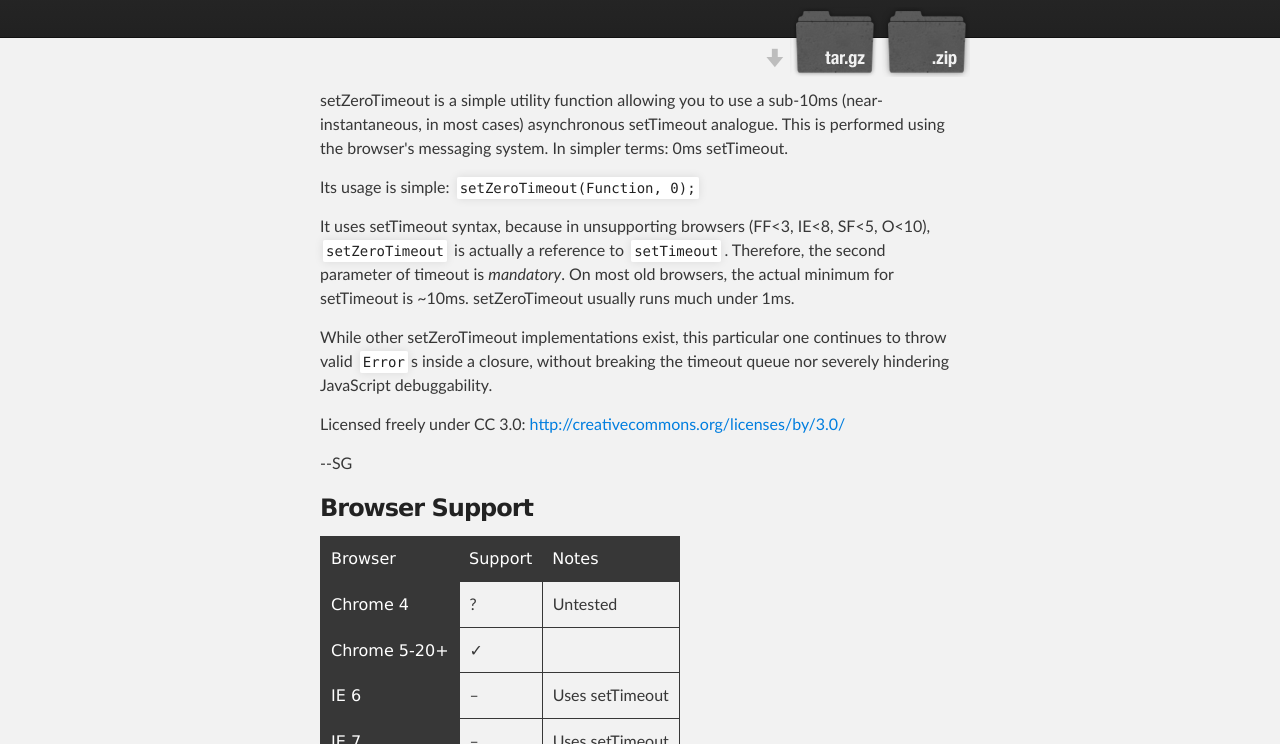
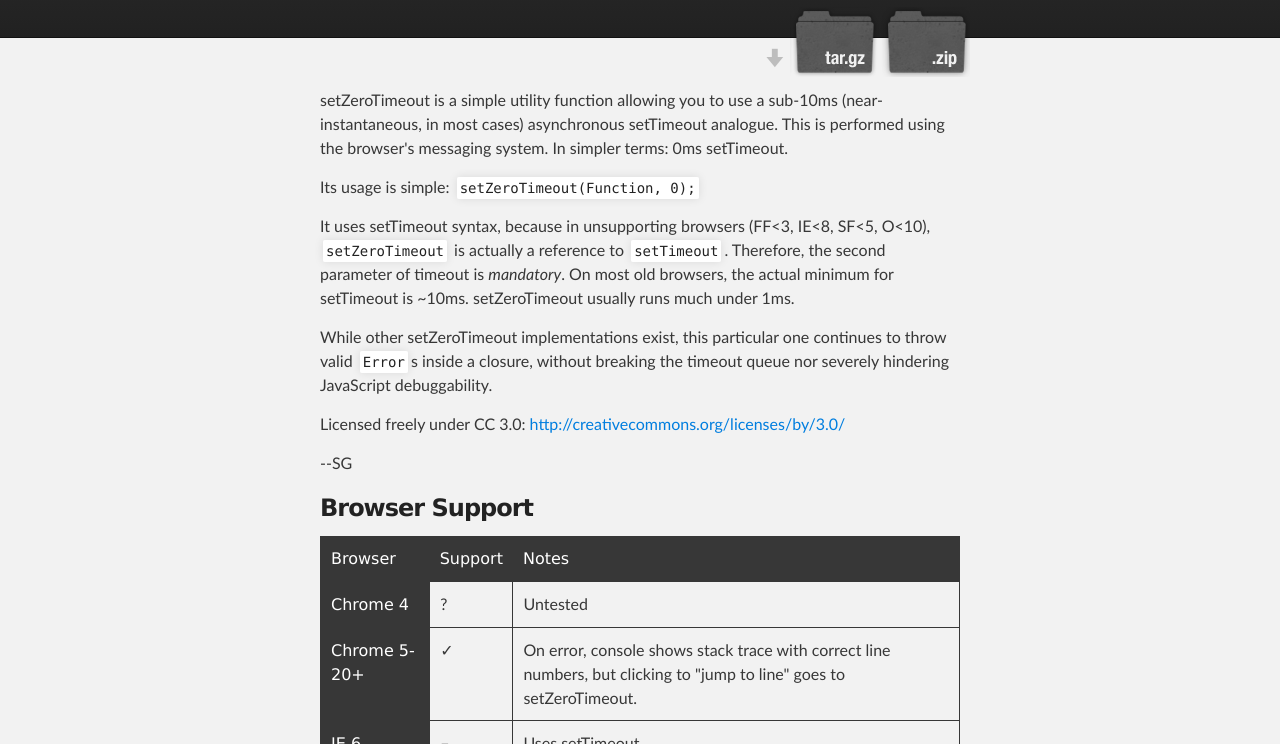
Before and after one commit to shahyar/setZeroTimeout-js, a plain HTML site: page index.html in a window 1280 px wide. Shown: the part 208-952 px from the top of the page. Drawn offline with Linux system fonts and the light colour scheme.

Commit message:
Note of minor console issue when trying to "jump" to a line number from the console by an error thrown in setZeroTimeout.

```diff
--- a/index.html
+++ b/index.html
@@ -59,6 +59,7 @@
 <tr>
 <th>Chrome 5-20+</th>
         <td>✓</td>
+        <td>On error, console shows stack trace with correct line numbers, but clicking to "jump to line" goes to setZeroTimeout.</td>
     </tr>
 <tr>
 <th>IE 6</th>
```
